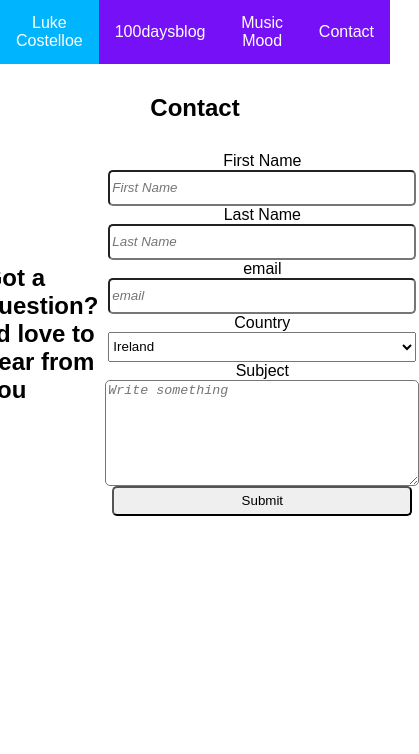
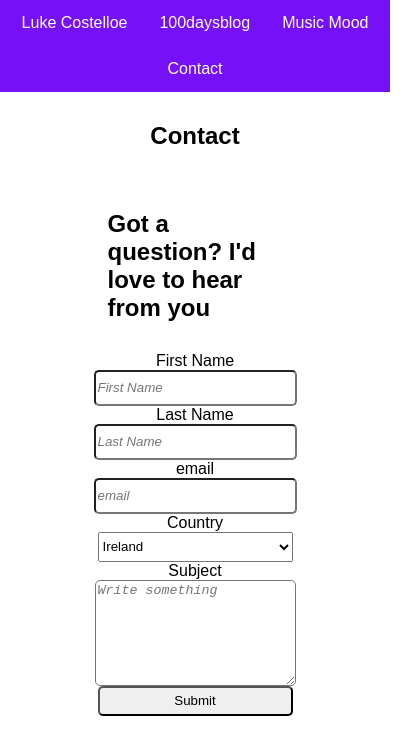
Before and after one commit to lukostelloe/100daysofcode, a React (Create React App) app in the folder client/: page /contact in a window 390 px wide. Shown: the top 754 px of the page, 419 px wide, since content can reach past the window. Built offline with nearby package versions, Linux system fonts and the light colour scheme.

Commit message:
responsive

```diff
--- a/client/src/App.css
+++ b/client/src/App.css
@@ -1,4 +1,5 @@
 body {
   margin: 0px;
+  padding: 0;
   font-family: sans-serif;
 }
--- a/client/src/components/Contact/Contact.css
+++ b/client/src/components/Contact/Contact.css
@@ -16,6 +16,14 @@
   align-items: center;
 }
 
+.contact_question {
+  width: 50%;
+}
+
+.contact_form {
+  width: 50%;
+}
+
 h2 {
   padding: 10px;
 }
@@ -32,3 +40,11 @@ select {
 textarea {
   border-radius: 5px;
 }
+
+@media (max-width: 600px) {
+  .contact_page_and_form {
+    display: flex;
+    flex-direction: column;
+    align-items: center;
+  }
+}
--- a/client/src/components/Contact/Contact.js
+++ b/client/src/components/Contact/Contact.js
@@ -6,7 +6,7 @@ function Contact() {
     <div className="contact_page">
       <h2>Contact</h2>
       <div className="contact_page_and_form">
-        <div>
+        <div className="contact_question">
           <h2>Got a question? I'd love to hear from you</h2>
         </div>
         <form className="contact_form">
--- a/client/src/components/Cv/Cv.css
+++ b/client/src/components/Cv/Cv.css
@@ -15,6 +15,8 @@
 
   background-color: #7510f7;
   width: 100%;
+
+  padding: 5px;
 }
 
 .about {
@@ -22,6 +24,8 @@
   flex-direction: column;
   justify-content: center;
   align-items: center;
+
+  padding: 5px;
 }
 
 .experience_tabs {
@@ -61,8 +65,18 @@
   padding: 10px;
 }
 
+.technologies {
+  display: flex;
+  justify-content: center;
+  flex-wrap: wrap;
+}
+
 img {
   width: 80px;
   height: 80px;
   padding: 5px;
 }
+
+p {
+  padding: 5px;
+}
--- a/client/src/components/Cv/Cv.js
+++ b/client/src/components/Cv/Cv.js
@@ -41,7 +41,7 @@ function Cv() {
             </div>
           </div>
           <h2>Technologies</h2>
-          <div>
+          <div className="technologies">
             <img src={html} alt="html" />
             <img src={css} alt="html" />
             <img src={js} alt="html" />
--- a/client/src/components/HunDays/HunDays.css
+++ b/client/src/components/HunDays/HunDays.css
@@ -1,17 +1,13 @@
 .form {
-  margin: 100px;
-  margin-top: 50px;
-}
-
-.form_inside {
+  margin: 5px;
   display: flex;
   flex-direction: row;
 }
 
 .form_input {
   height: 40px;
-  width: 500px;
-  margin: 2px;
+  width: 100%;
+  margin: 5px;
 
   border: 2px solid black;
 }
@@ -22,13 +18,13 @@
   justify-content: center;
   align-items: center;
 
-  width: 500px;
+  width: 90%;
 
   border: 3px solid black;
   border-radius: 5px;
 
-  margin: 8px;
-  padding: 10px;
+  margin: 5px;
+  padding: 5px;
 }
 
 form {
@@ -39,7 +35,7 @@ form {
 
 input {
   height: 30px;
-  width: 300px;
+  width: 100%;
 }
 
 ::placeholder {
--- a/client/src/components/HunDays/HunDays.js
+++ b/client/src/components/HunDays/HunDays.js
@@ -56,7 +56,6 @@ function HunDays() {
 
   return (
     <div className="form">
-      <div className="form_inside">
       <div>
         <h1>100 days of code blog</h1>
         <form>
@@ -116,13 +115,10 @@ function HunDays() {
                 />
                 <button onClick={() => updateMood(val._id)}>Update</button>
               </div>
-                <button onClick={() => deleteMood(val._id)}>
-                  Delete Entry
-                </button>
+              <button onClick={() => deleteMood(val._id)}>Delete Entry</button>
             </div>
           );
         })}
-        </div>
       </div>
     </div>
   );
--- a/client/src/components/Navbar/Navbar.css
+++ b/client/src/components/Navbar/Navbar.css
@@ -1,19 +1,16 @@
 ul {
-  /* POSITION FIXED FOR THE NAVBAR WILL MAKE ELEMENTS HIDE BEHIND IT */
-  /* position: fixed; */
-
-  margin: 0;
-  padding: 0;
-
+  margin: 0px;
+  padding: 0px;
   width: 100%;
 
   list-style-type: none;
-  z-index: 1;
   color: white;
 
   background-color: #7510f7;
 
   display: flex;
+  flex-wrap: wrap;
+  justify-content: center;
   align-items: center;
 }
 
@@ -29,6 +26,7 @@ li a {
   text-align: center;
   padding: 14px 16px;
   text-decoration: none;
+  margin: 5px;
 }
 
 li a:hover {
```
Lines whose indentation alone changed are shown as unchanged.
